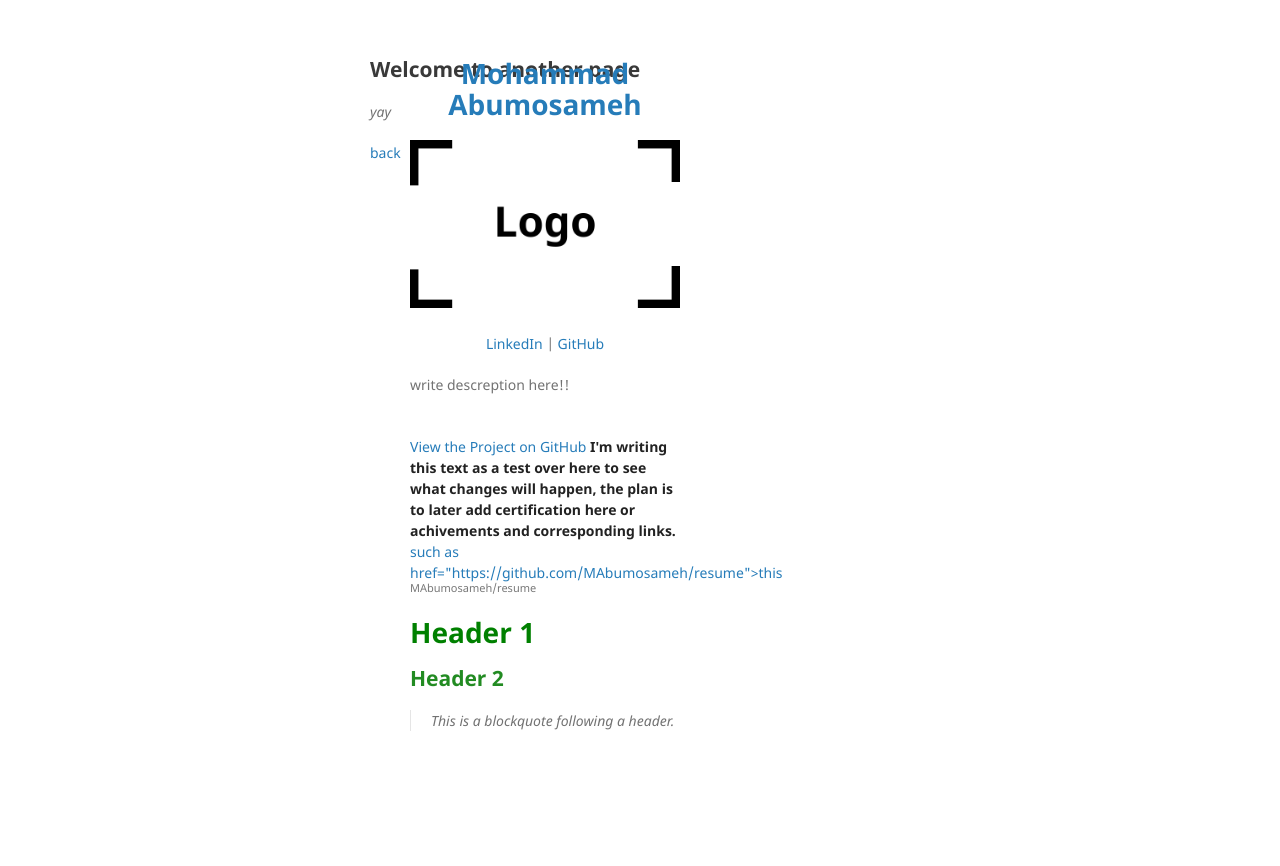
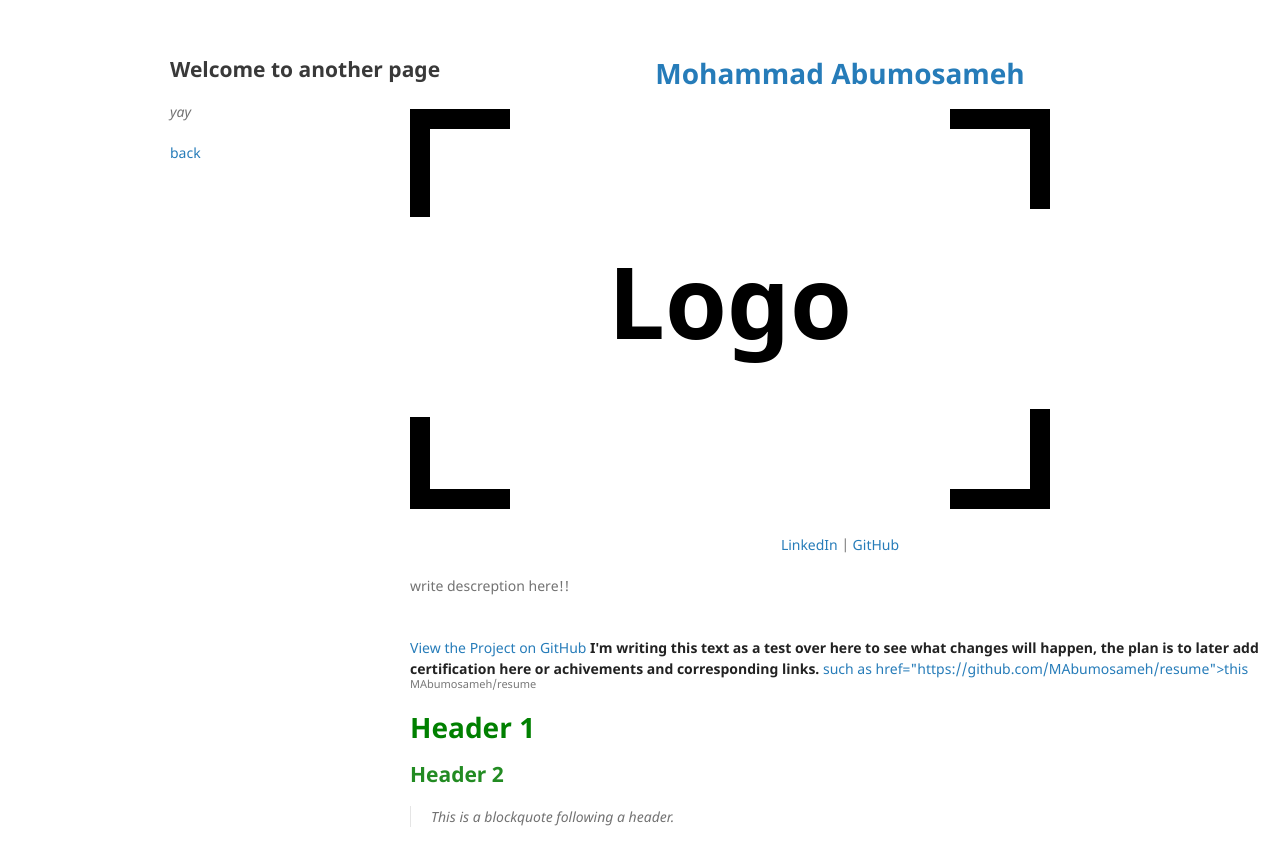
Before and after one commit to MAbumosameh/resume, a Jekyll site: the page built from another-page.md, in a window 1280 px wide. Shown: the top 866 px of the page. Built offline with Jekyll 4.4.1, drawn with Linux system fonts in a browser that asks for light colours; our own code applies the rules of GitHub Pages for plain Markdown files.

Commit message:
Update jekyll-theme-minimal.scss

```diff
--- a/_sass/jekyll-theme-minimal.scss
+++ b/_sass/jekyll-theme-minimal.scss
@@ -119,7 +119,7 @@ kbd {
 }
 
 header {
-  width:270px;
+  width:860px;
   float:left;
   position:fixed;
   -webkit-font-smoothing:subpixel-antialiased;
@@ -186,7 +186,7 @@ strong {
 }
 
 section {
-  width:500px;
+  width:700px;
   float:right;
   padding-bottom:50px;
 }
```
